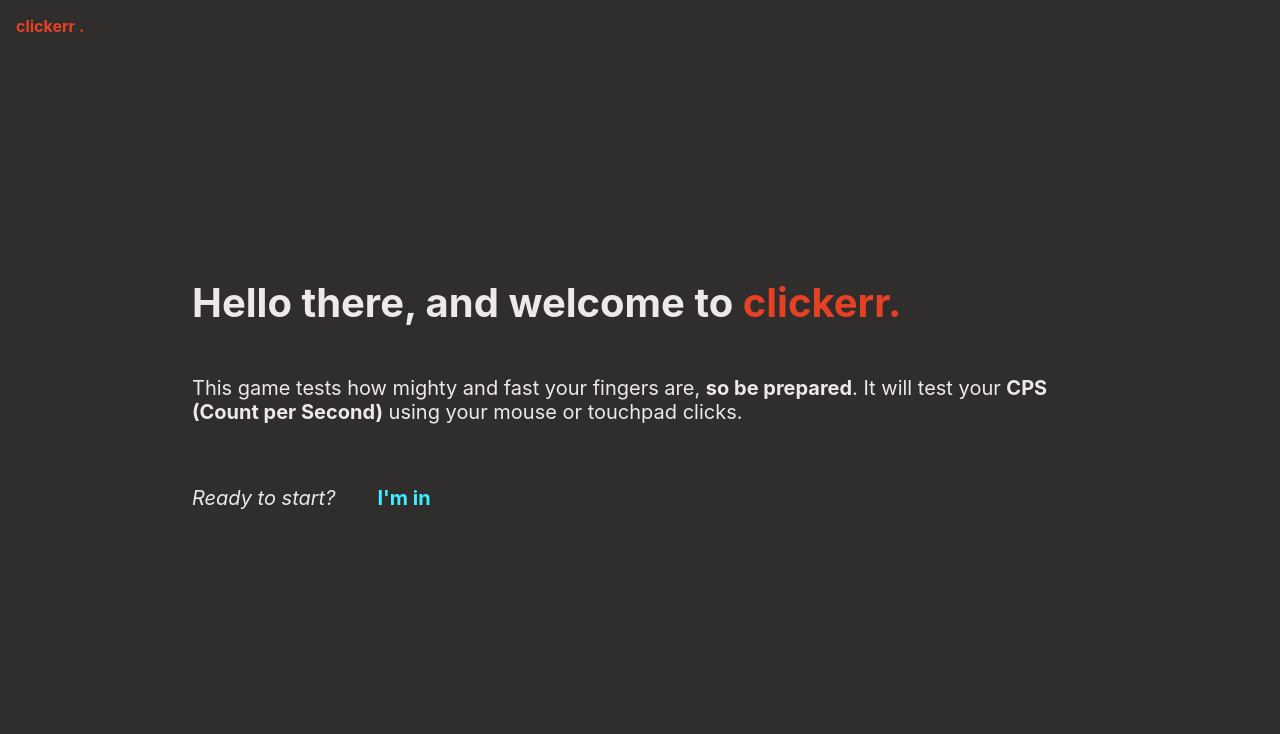
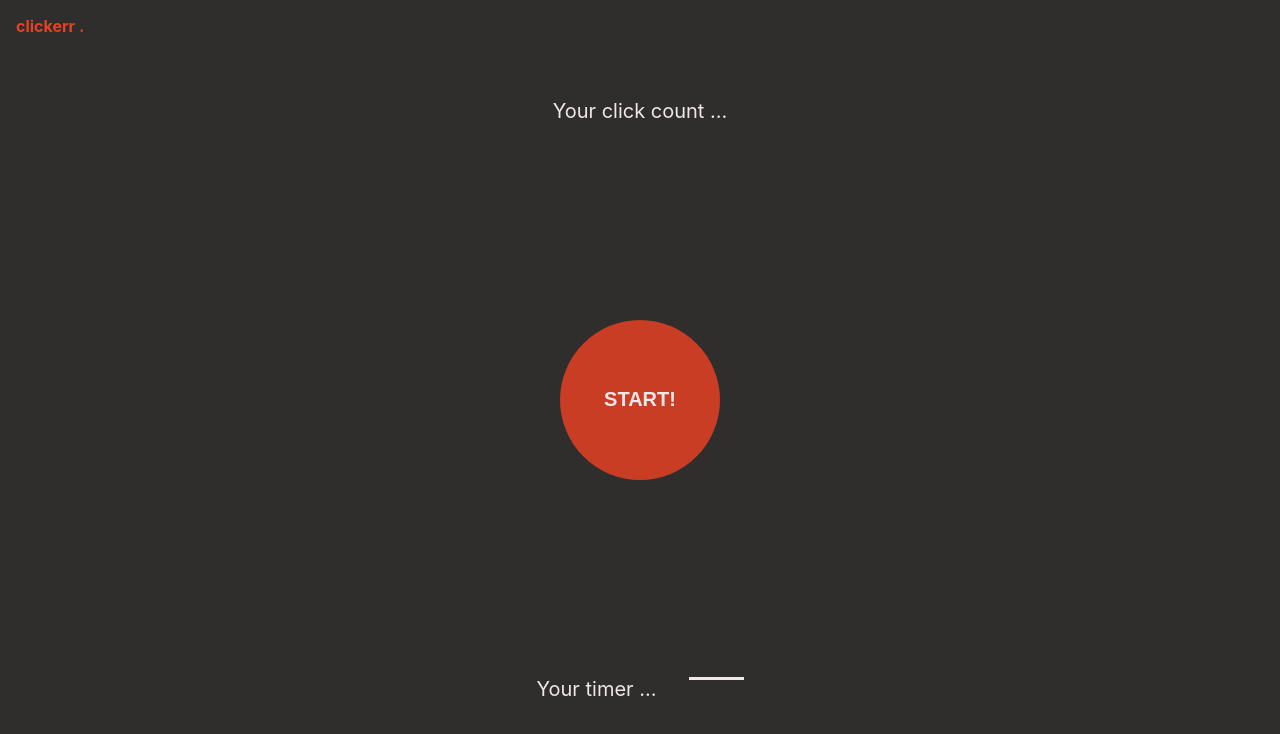
Before and after one commit to oddestdan/ng-01-clickerr, an Angular app: page /game in a window 1280 px wide. Before the commit this address led to /. Shown: the top 734 px of the page. Built offline with nearby package versions, Linux system fonts and the light colour scheme.

Commit message:
Change inner "switch" to component routing logic

```diff
--- a/src/app/about-view/about-view.component.ts
+++ b/src/app/about-view/about-view.component.ts
@@ -1,4 +1,5 @@
 import { Component, OnInit, Output, Input, EventEmitter } from '@angular/core';
+import { Router } from '@angular/router';
 
 @Component({
   selector: 'app-about-view',
@@ -9,9 +10,12 @@ export class AboutViewComponent implements OnInit {
   @Input() title: string;
   @Output() enterGame: EventEmitter<void> = new EventEmitter();
 
+  constructor(private router: Router) {}
+
   ngOnInit(): void {}
 
   handleEnterGameClick(_): void {
     this.enterGame.emit();
+    this.router.navigateByUrl('/intro');
   }
 }
--- a/src/app/app-routing.module.ts
+++ b/src/app/app-routing.module.ts
@@ -1,11 +1,41 @@
 import { NgModule } from '@angular/core';
 import { Routes, RouterModule } from '@angular/router';
+import { IntroViewComponent } from './intro-view/intro-view.component';
+import { NotFoundViewComponent } from './not-found-view/not-found-view.component';
+import { GameViewComponent } from './game-view/game-view.component';
+import { ResultViewComponent } from './result-view/result-view.component';
+import { AboutViewComponent } from './about-view/about-view.component';
 
-
-const routes: Routes = [];
+const routes: Routes = [
+  {
+    path: 'game',
+    component: GameViewComponent,
+  },
+  {
+    path: 'intro',
+    component: IntroViewComponent,
+  },
+  {
+    path: 'result',
+    component: ResultViewComponent,
+  },
+  {
+    path: 'about',
+    component: AboutViewComponent,
+  },
+  {
+    path: '',
+    redirectTo: 'about',
+    pathMatch: 'full',
+  },
+  {
+    path: '**',
+    component: NotFoundViewComponent,
+  },
+];
 
 @NgModule({
   imports: [RouterModule.forRoot(routes)],
-  exports: [RouterModule]
+  exports: [RouterModule],
 })
-export class AppRoutingModule { }
+export class AppRoutingModule {}
--- a/src/app/app.component.html
+++ b/src/app/app.component.html
@@ -1,7 +1,8 @@
 <div class="app">
   <app-header class="app__header" [title]="title"></app-header>
-  <div class="app__content" [ngSwitch]="currentView">
-    <app-intro-view
+  <div class="app__content">
+    <router-outlet></router-outlet>
+    <!-- <app-intro-view
       *ngSwitchCase="'intro-view'"
       class="app__intro"
       [defaultName]="defaultName"
@@ -29,5 +30,6 @@
       [title]="title"
       (enterGame)="catchEnterGameEvent()"
     ></app-about-view>
+  </div> -->
   </div>
 </div>
--- a/src/app/game-view/game-view.component.ts
+++ b/src/app/game-view/game-view.component.ts
@@ -1,5 +1,6 @@
 import { Component, OnInit, Output, Input, EventEmitter } from '@angular/core';
 import { timerOptions } from '../../constants';
+import { Router } from '@angular/router';
 
 @Component({
   selector: 'app-game-view',
@@ -11,8 +12,9 @@ export class GameViewComponent implements OnInit {
   timerOptions: Array<number> = timerOptions;
   @Input() timer: number;
   @Input() count: number;
+  @Output() saveResult: EventEmitter<Object> = new EventEmitter();
 
-  @Output() saveResult: EventEmitter<Object> = new EventEmitter();
+  constructor(private router: Router) {}
 
   ngOnInit(): void {}
 
@@ -25,8 +27,10 @@ export class GameViewComponent implements OnInit {
   }
 
   stopGame() {
+    this.hasStarted = false;
     const { count, timer } = this;
     this.saveResult.emit({ count, timer });
-    this.hasStarted = false;
+    // TODO: save count and timer in between using services
+    this.router.navigateByUrl('/result');
   }
 }
--- a/src/app/intro-view/intro-view.component.ts
+++ b/src/app/intro-view/intro-view.component.ts
@@ -1,4 +1,5 @@
 import { Component, OnInit, Output, Input, EventEmitter } from '@angular/core';
+import { Router } from '@angular/router';
 
 @Component({
   selector: 'app-intro-view',
@@ -8,12 +9,15 @@ import { Component, OnInit, Output, Input, EventEmitter } from '@angular/core';
 export class IntroViewComponent implements OnInit {
   username: string;
   @Input() defaultName: string;
+  @Output() saveUsername: EventEmitter<string> = new EventEmitter();
 
-  @Output() saveUsername: EventEmitter<string> = new EventEmitter();
+  constructor(private router: Router) {}
 
   ngOnInit(): void {}
 
   handleNameClick(_): void {
     this.saveUsername.emit(this.username);
+    // TODO: save username in between using services
+    this.router.navigateByUrl('/game');
   }
 }
--- a/src/app/result-view/result-view.component.ts
+++ b/src/app/result-view/result-view.component.ts
@@ -1,5 +1,6 @@
 import { Component, OnInit, Output, Input, EventEmitter } from '@angular/core';
 import { criteria } from '../../constants';
+import { Router } from '@angular/router';
 
 @Component({
   selector: 'app-result-view',
@@ -11,8 +12,9 @@ export class ResultViewComponent implements OnInit {
   @Input() count: number;
   @Input() timer: number;
   @Input() username: string;
+  @Output() tryAgain: EventEmitter<void> = new EventEmitter();
 
-  @Output() tryAgain: EventEmitter<void> = new EventEmitter();
+  constructor(private router: Router) {}
 
   ngOnInit(): void {
     this.formCriteriaMessage();
@@ -48,5 +50,6 @@ export class ResultViewComponent implements OnInit {
 
   handleTryAgainClick(_): void {
     this.tryAgain.emit();
+    this.router.navigateByUrl('/game');
   }
 }
```
